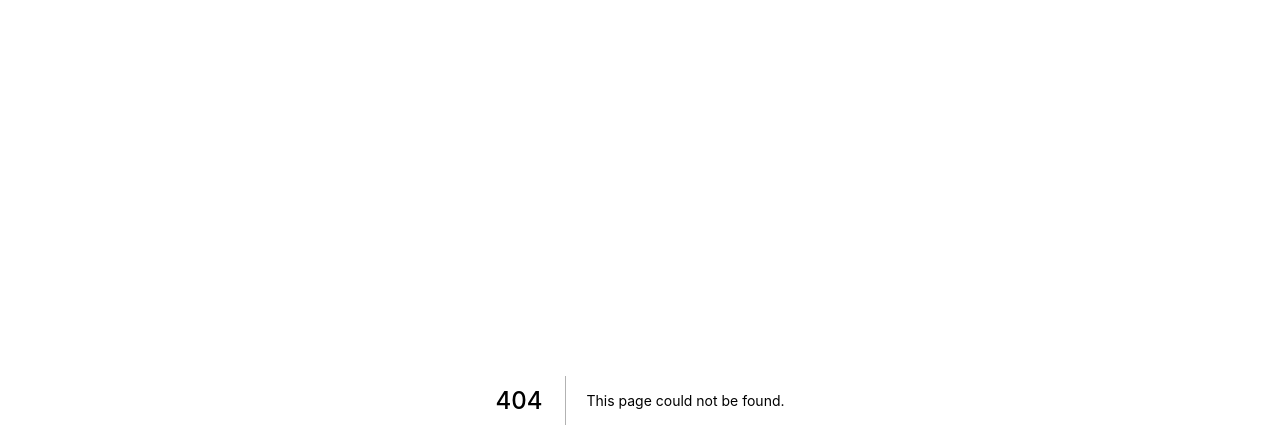
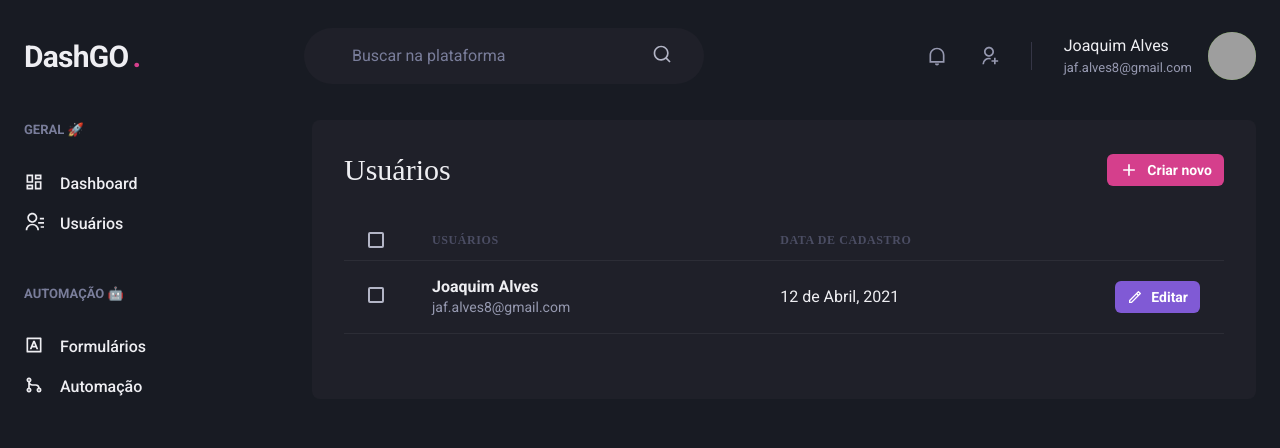
Before and after one commit to jaf88/jaf-dashgo, a Next.js app: page /users in a window 1280 px wide. Before the commit this address had no page. Shown: the top 448 px of the page. Built offline with nearby package versions, Linux system fonts and the light colour scheme; grey boxes are pictures that could not be loaded.

Commit message:
feat: Users list

```diff
--- /dev/null
+++ b/src/pages/users/index.tsx
@@ -0,0 +1,79 @@
+import {
+  Box, Flex, Heading, Button,
+  Icon, Table, Thead, Tr, Th,
+  Checkbox, Tbody, Td, Text
+} from '@chakra-ui/react';
+import { RiAddLine, RiPencilLine } from 'react-icons/ri';
+
+import { Header } from '../../components/Header';
+import { Sidebar } from '../../components/Sidebar';
+
+export default function UserList() {
+  return (
+    <Box>
+      <Header />
+
+      <Flex w="100%" my="6" maxWidth={1480} mx="auto" px="6">
+        <Sidebar />
+
+        <Box flex="1" borderRadius={8} bg="gray.800" p="8">
+          <Flex mb="8" justify="space-between" align="center">
+            <Heading size="lg" fontWeight="normal">Usuários</Heading>
+
+            <Button
+              as="a"
+              size="sm"
+              fontSize="sm"
+              colorScheme="pink"
+              leftIcon={<Icon as={RiAddLine} fontSize="20" />}
+            >
+              Criar novo
+            </Button>
+          </Flex>
+
+          <Table colorScheme="whiteAlpha">
+            <Thead>
+              <Tr>
+                <Th px="6" color="gray.300" width="8">
+                  <Checkbox colorScheme="pink" />
+                </Th>
+                <Th>Usuários</Th>
+                <Th>Data de cadastro</Th>
+                <Th width="8"></Th>
+              </Tr>
+            </Thead>
+            <Tbody>
+              <Tr>
+                <Td px="6">
+                  <Checkbox colorScheme="pink" />
+                </Td>
+                <Td>
+                  <Box>
+                    <Text fontWeight="bold">Joaquim Alves</Text>
+                    <Text fontSize="sm" color="gray.300">jaf.alves8@gmail.com</Text>
+                  </Box>
+                </Td>
+                <Td>
+                  12 de Abril, 2021
+                </Td>
+                <Td>
+                  <Button
+                    as="a"
+                    size="sm"
+                    fontSize="sm"
+                    colorScheme="purple"
+                    leftIcon={<Icon as={RiPencilLine} fontSize="16"/>}
+                  >
+                    Editar
+                  </Button>
+                </Td>
+              </Tr>
+            </Tbody>
+          </Table>
+        </Box>
+
+      </Flex>
+
+    </Box>
+  )
+}
```
